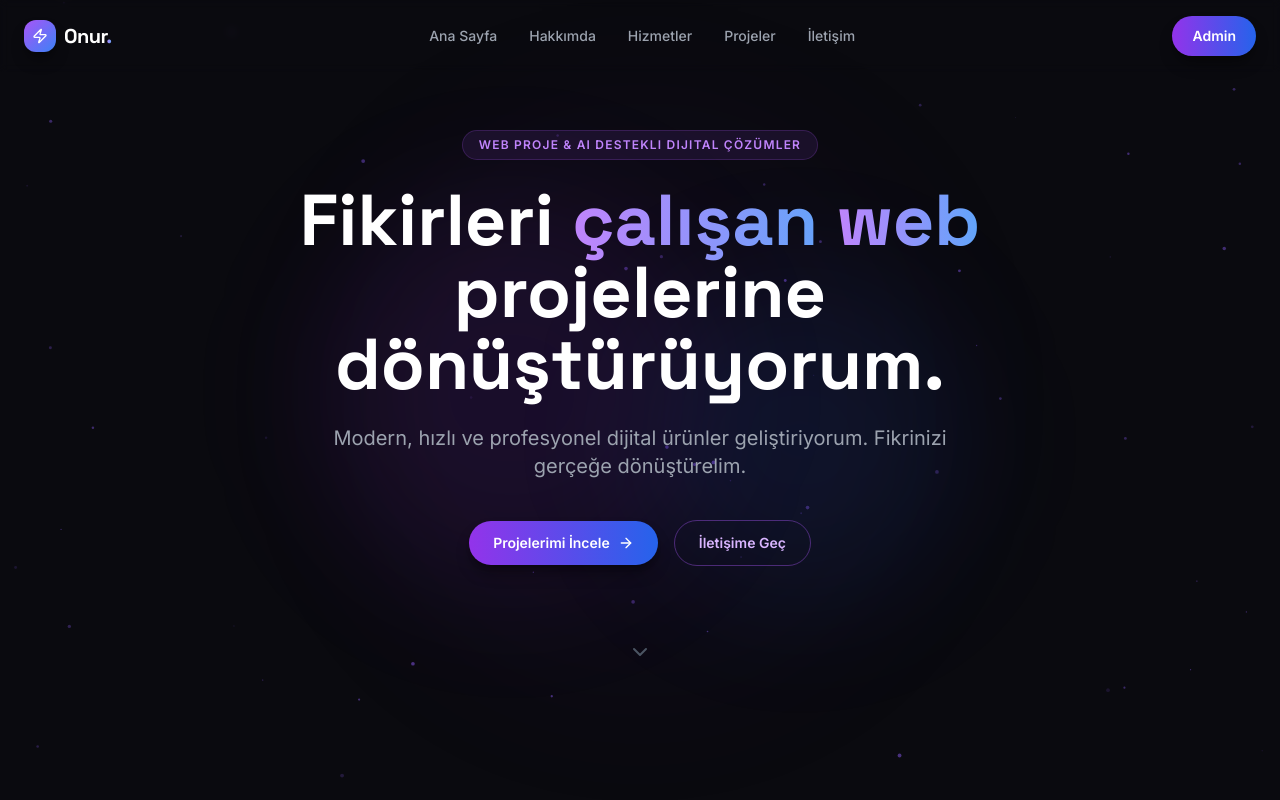
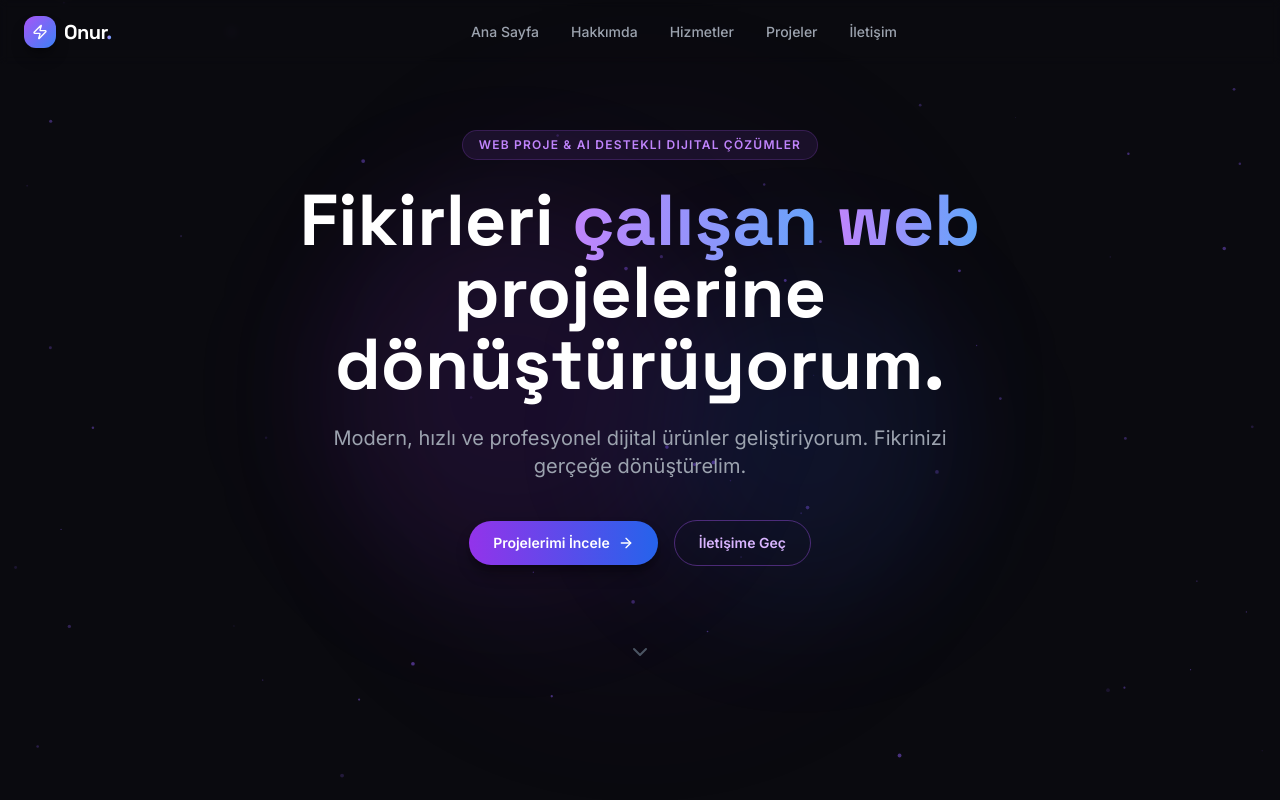
Before and after one commit to LobbyRush/onurkocaman-portfolio-v2, a React (Vite) app: page / in a window 1280 px wide. Shown: the top 800 px of the page. Built offline with nearby package versions, Linux system fonts and the light colour scheme; what @radix-ui/themes would draw is missing.

Commit message:
Update Header.tsx

```diff
--- a/src/components/Header.tsx
+++ b/src/components/Header.tsx
@@ -71,14 +71,7 @@ const Header: React.FC = () => {
         )}
 
         <div className="flex items-center gap-3">
-          {!isAdmin && (
-            <Link
-              to="/admin"
-              className="hidden md:inline-flex items-center gap-2 px-5 py-2.5 rounded-full bg-gradient-to-r from-purple-600 to-blue-600 text-white text-sm font-semibold hover:from-purple-500 hover:to-blue-500 hover:scale-105 transition-all duration-200 shadow-lg shadow-purple-500/25"
-            >
-              Admin
-            </Link>
-          )}
+
           {!isAdmin && (
             <button
               className="md:hidden text-gray-400 hover:text-white transition-colors duration-200 p-1"
```
